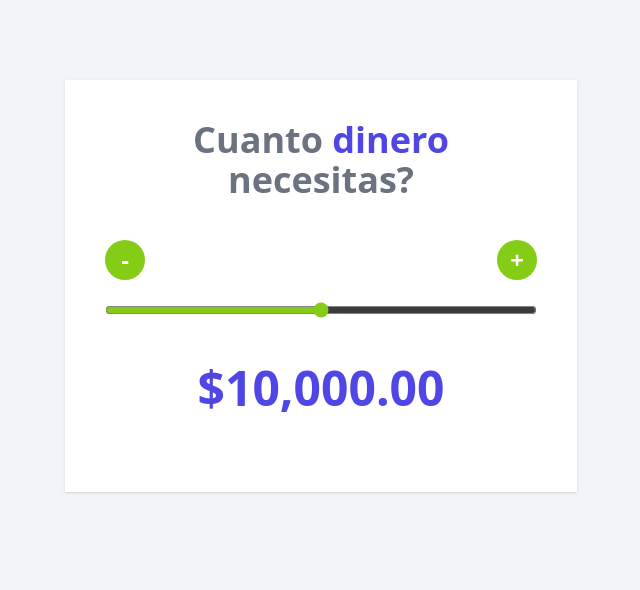
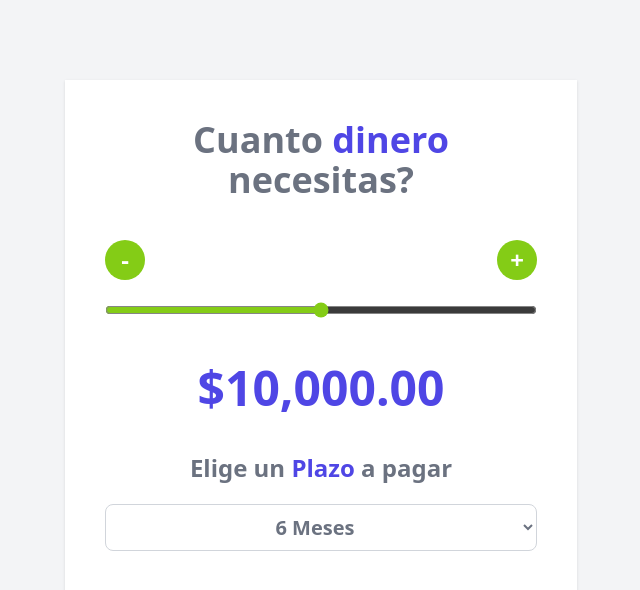
Before and after one commit to hxhdevs/vue-cotizador, a Vue app: page / in a window 1280 px wide. Shown: the top 590 px of the page, without its empty margins (319-959 px from the left). Built offline with nearby package versions, Linux system fonts and the light colour scheme.

Commit message:
Añadiendo el select para el plazo a pagar

```diff
--- a/src/App.vue
+++ b/src/App.vue
@@ -4,6 +4,7 @@
   import Button from './components/Button.vue';
 
   const cantidad = ref(10000);
+  const meses = ref(6);
   const MIN =0;
   const MAX=20000;
   const STEP=100;
@@ -16,23 +17,21 @@
     return formatter.format(cantidad.value);
   })
 
-  const handleChangeDecremento=(texto)=>{
+  const handleChangeDecremento=()=>{
     const valor = cantidad.value-STEP;
     if (valor<MIN) {
       alert('Cantidad no valida');
       return
     }
     cantidad.value=valor;
-    console.log(texto)
   }
-  const handleChangeIncremento=(texto)=>{
+  const handleChangeIncremento=()=>{
     const valor = cantidad.value+STEP;
     if (valor>MAX) {
       alert('Cantidad no valida');
       return
     }
     cantidad.value=valor;
-    console.log(texto)
   }
 
 </script>
@@ -60,7 +59,21 @@
         :step="STEP"
         v-model.number="cantidad"
       />
-      <p class="text-center my-10 text-5xl font-extrabold text-indigo-600">{{formatearDinero}}</p>
+      <p class="text-center my-10 text-5xl font-extrabold text-indigo-600">{{formatearDinero}}
+      </p>
+      <h2 class="text-2xl font-extrabold text-gray-500 text-center">
+        Elige un <span class="text-indigo-600">Plazo</span> a pagar
+      </h2>
+
+      <select
+        class="w-full p-2 bg-white border border-gray-300 rounded-lg text-center text-xl font-bold text-gray-500 mt-5"
+        :value="meses"
+        v-model.number="meses"
+      >
+        <option value="6">6 Meses</option>
+        <option value="12">12 Meses</option>
+        <option value="24">24 Meses</option>
+      </select>
     </div>
   </div>
 </template>
--- a/src/components/Button.vue
+++ b/src/components/Button.vue
@@ -4,12 +4,11 @@
         operador: String
     });
     // console.log(props)
-    const hola = "hola Vue"
 </script>
 <template>
     <button
         type="button"
         class="h-10 w-10 flex items-center justify-center font-bold bg-lime-500 rounded-full hover:outline-none hover:ring-2 hover:ring-offset-2 hover:ring-lime-500 text-white text-2xl"
-        @click="$emit('fn',hola)"
+        @click="$emit('fn')"
       >{{operador}}</button>
 </template>
```
